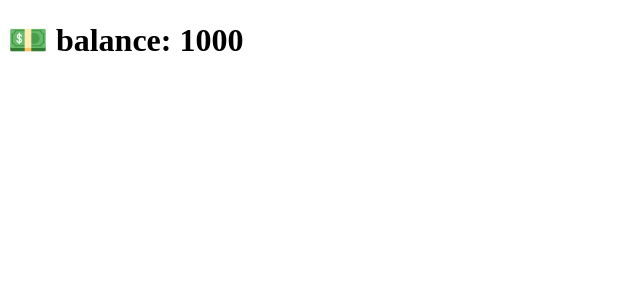
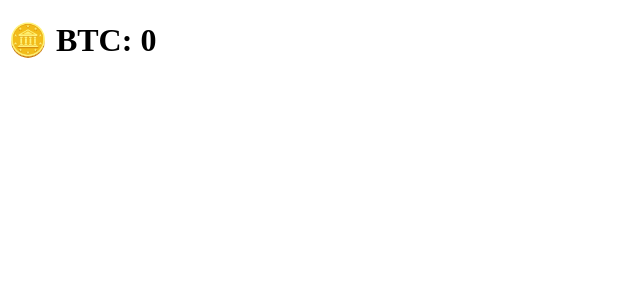
Before and after one commit to umkament/exam_incubator, a React (Create React App) app: page / in a window 1280 px wide. Before the commit this address led to /balance/1000. Shown: the top 300 px of the page, without its empty margins (0-640 px from the left). Built offline with nearby package versions, Linux system fonts and the light colour scheme.

Commit message:
пятница 1/4 _1 (ответ не засчитан)

```diff
--- a/src/index.tsx
+++ b/src/index.tsx
@@ -1,57 +1,29 @@
 import ReactDOM from 'react-dom/client';
 import React, { useEffect, useState } from 'react'
-import { BrowserRouter, Route, Routes, useNavigate, useParams } from 'react-router-dom'
 
-const newSum = 1000
-
-const Login = () => {
-  const navigate = useNavigate()
+export const Mining = () => {
+  const [btc, setBtc] = useState(0)
 
   useEffect(() => {
-    navigate(`/balance/${newSum}`)
+    setInterval(() => {
+       let prevState = 0
+      setBtc(prevState++)
+      // ❗❗❗ XXX ❗❗❗
+    }, 1000)
   }, [])
 
   return (
-     <h1>Login</h1>
-  )
-}
-
-const Balance = () => {
-  const [balance, setBalance] = useState(500)
-
-  const params = useParams()
-
-  useEffect( ()=> {
-    if (params.bonus) {
-      setBalance(balance*2)
-      // ❗❗❗  ❗❗❗
-    }
-  },[] )
-
-  return (
-     <h1>💵 balance: {balance}</h1>
-  )
-}
-
-export const Bank = () => {
-  return (
-     <Routes>
-       <Route path={'/'} element={<Login/>}/>
-       <Route path={'/balance/:bonus'} element={<Balance/>}/>
-     </Routes>
+     <h1>🪙 BTC: {btc}</h1>
   )
 }
 
 const root = ReactDOM.createRoot(document.getElementById('root') as HTMLElement);
-root.render(
-   <BrowserRouter>
-     <Bank/>
-   </BrowserRouter>
-);
+root.render(<Mining/>);
 
 // 📜 Описание:
-// Перед вами баланс равный 500.
-// Ваша задача вместо XXX написать код,
-// в результате которого баланс увеличится на сумму указанную в роуте.
+// Помогите разработчику намайнить биткоинов.
+// Что-то не майнятся 😥.
+// Что необходимо написать вместо XXX чтобы биткоины майнились (каждую секунду прибавлялся 1 биткоин) ?
+// ❗В качестве переменной используйте значение prevState
 
-// 🖥 Пример ответа: balance = newSum
+// 🖥 Пример ответа: btc = 1000000
```
